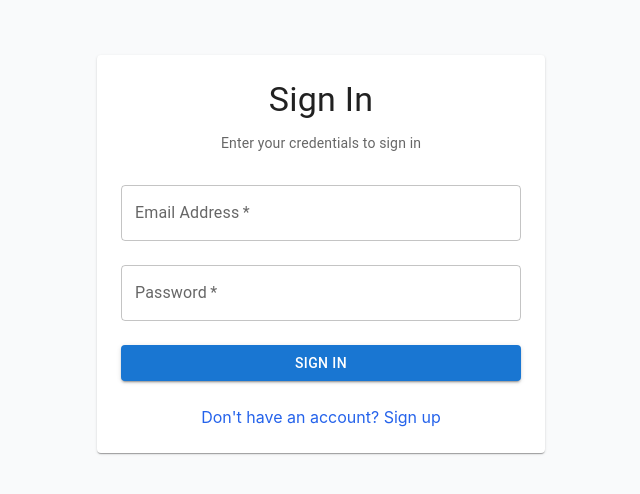
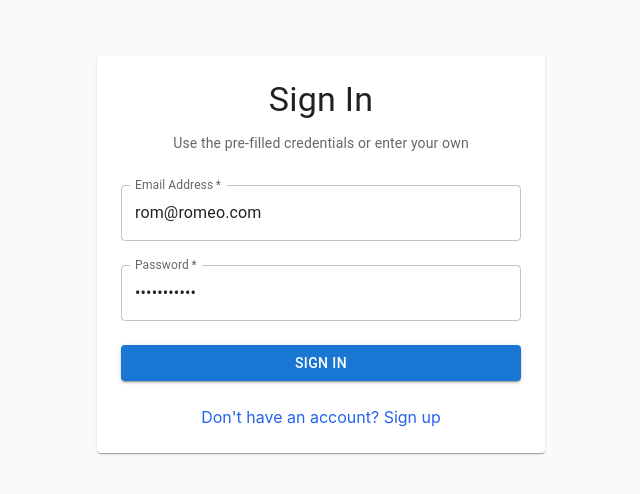
Before and after one commit to RomeoCoffie/meeter, a React (Create React App) app in the folder client/: page /login in a window 1280 px wide. Shown: the part 146-640 px from the top of the page, without its empty margins (319-959 px from the left). Built offline with nearby package versions, Linux system fonts and the light colour scheme; no server answers.

Commit message:
render debugging

```diff
--- a/client/src/pages/Login.js
+++ b/client/src/pages/Login.js
@@ -10,8 +10,8 @@ function Login() {
   const [isLoading, setIsLoading] = useState(false);
   const [error, setError] = useState('');
   const [formData, setFormData] = useState({
-    email: '',
-    password: ''
+    email: 'rom@romeo.com',
+    password: 'Letmein21..'
   });
 
   const handleSubmit = async (e) => {
@@ -20,10 +20,9 @@ function Login() {
     setIsLoading(true);
 
     try {
-      await login(formData);
+      await login(formData.email, formData.password);
       navigate('/dashboard');
     } catch (err) {
-      console.error('Login error:', err);
       setError(err.message || 'Login failed');
     } finally {
       setIsLoading(false);
@@ -50,7 +49,7 @@ function Login() {
             Sign In
           </Typography>
           <Typography variant="body2" align="center" color="textSecondary">
-            Enter your credentials to sign in
+            Use the pre-filled credentials or enter your own
           </Typography>
         </div>
 
```
